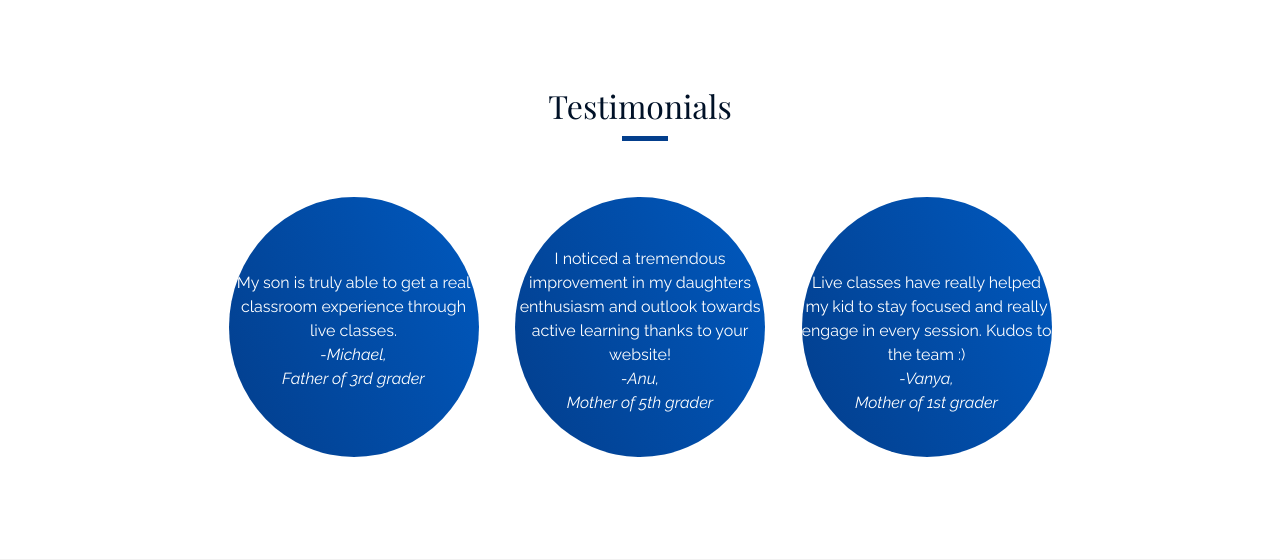
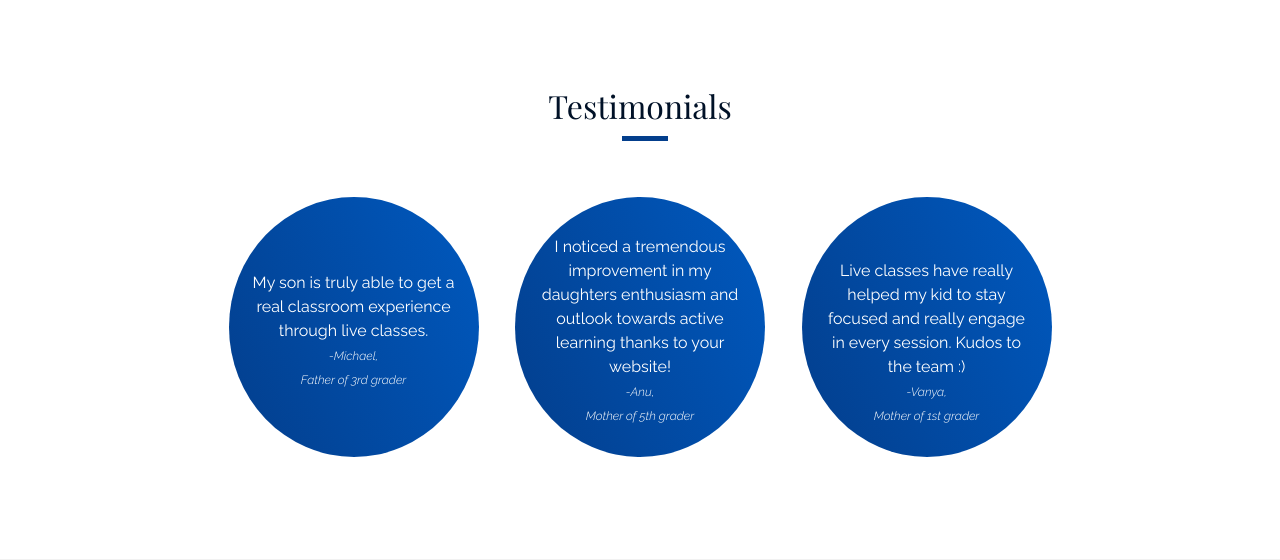
Before and after one commit to rsreevishal/Shop3DPrints, a Django app: page / in a window 1280 px wide. Shown: the part 841-1401 px from the top of the page. Run offline with Django 3.2, Linux system fonts and the light colour scheme; data that the repository does not hold is empty; some libraries are stand-ins or nearby versions.

Commit message:
Landing Page Changes

```diff
--- a/api/static/styles/landing.css
+++ b/api/static/styles/landing.css
@@ -183,9 +183,14 @@ font-family: 'Raleway', sans-serif;
   font-weight: 300;
     font-size:12px;
 }
+
 .text-small{
   font-family: 'Raleway', sans-serif;
   font-weight: 300;
+}
+.text-small-bold{
+  font-family: 'Raleway', sans-serif;
+  font-weight: 400;
 }
 
 .text-medium{
--- a/templates/landing/index.html
+++ b/templates/landing/index.html
@@ -195,19 +195,19 @@
                     <center>
                         <div class="d-block w-100">
                             <div class="img mx-3">
-                                <div class="img__overlay"><p><br>My son is truly able to get a real classroom experience
-                                    through live classes.<br><em>-Michael, <br>Father of 3rd grader</em></p></div>
+                                <div class="img__overlay"><p class="p-4 text-small-bold"><br>My son is truly able to get a real classroom experience
+                                    through live classes.<br><em class="text-tiny">-Michael, <br>Father of 3rd grader</em></p></div>
 <!--                                 <img src="{% static 'images/test1.jpg' %}"/> -->
                             </div>
                             <div class="img mx-3 d-none d-md-inline-flex">
-                                <div class="img__overlay"><p><br>I noticed a tremendous improvement in my daughters
-                                    enthusiasm and outlook towards active learning thanks to your website!<br><em>-Anu,
+                                <div class="img__overlay"><p class="p-4 text-small-bold"><br>I noticed a tremendous improvement in my daughters
+                                    enthusiasm and outlook towards active learning thanks to your website!<br><em class="text-tiny">-Anu,
                                         <br>Mother of 5th grader</em></p></div>
 <!--                                 <img src="{% static 'images/test2.jpg' %}"/> -->
                             </div>
                             <div class="img  mx-3 d-none d-lg-inline-flex">
-                                <div class="img__overlay"><p><br><br>Live classes have really helped my kid to stay
-                                    focused and really engage in every session. Kudos to the team :)<br><em>-Vanya, <br>Mother
+                                <div class="img__overlay"><p class="p-4 text-small-bold"><br><br>Live classes have really helped my kid to stay
+                                    focused and really engage in every session. Kudos to the team :)<br><em class="text-tiny">-Vanya, <br>Mother
                                         of 1st grader</em></p></div>
 <!--                                 <img src="{% static 'images/test3.jpg' %}"/> -->
                             </div>
```
